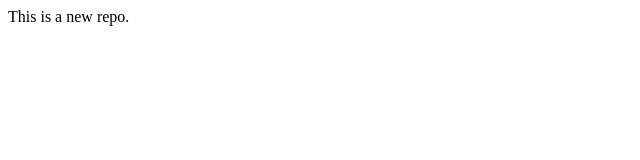
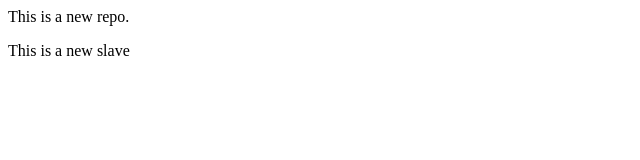
Before and after one commit to NANDAN9331/localrepo, a plain HTML site: page index.html in a window 1280 px wide. Shown: the whole page, without its empty margins (0-640 px from the left). Drawn offline with Linux system fonts and the light colour scheme.

Commit message:
added slave

```diff
--- a/index.html
+++ b/index.html
@@ -1 +1,2 @@
 <p>This is a new repo.</p>
+<p>This is a new slave</p>
```
